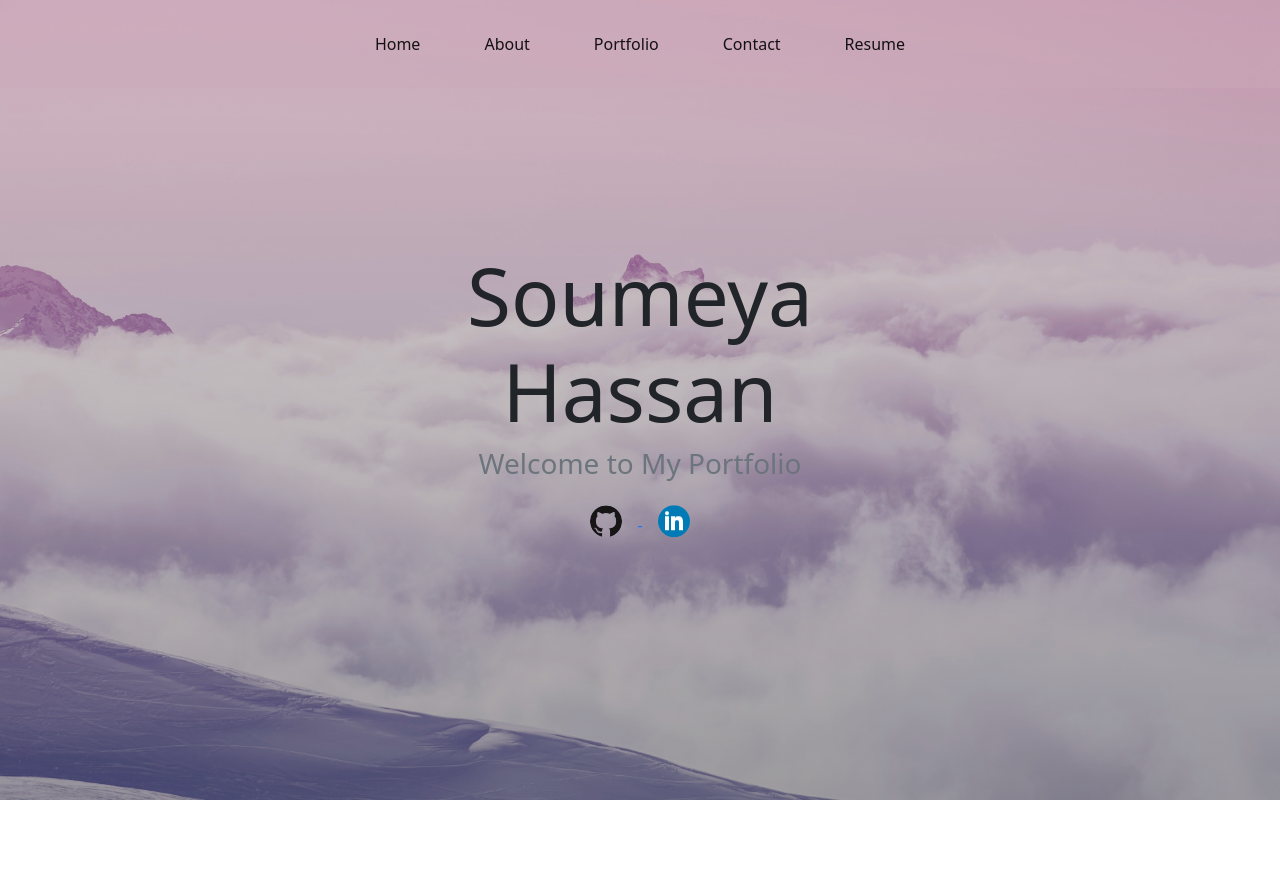
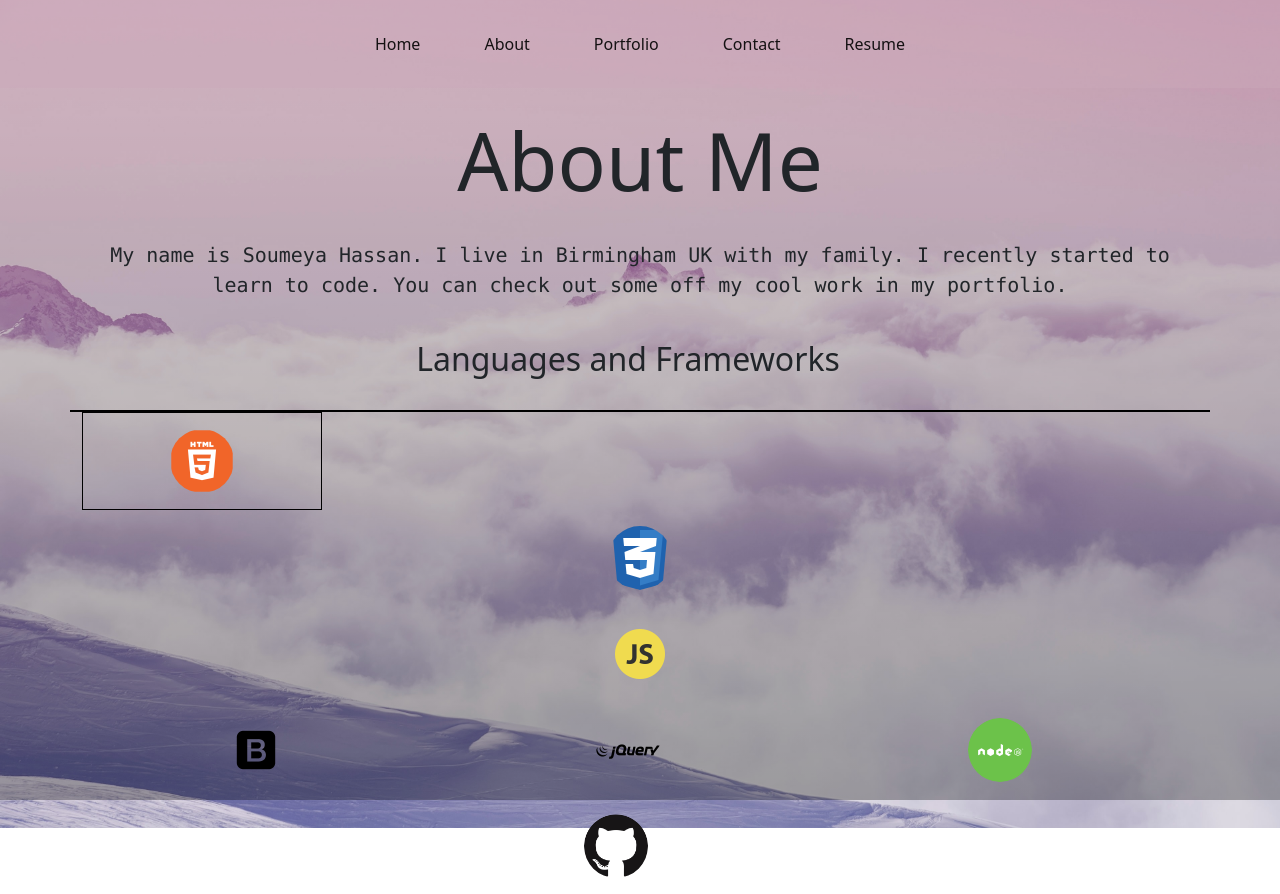
Before and after one commit to SoumeyaH/portfolio-2, a plain HTML site: page index.html in a window 1280 px wide. Before the commit the page ends 800 px from the top, so only its background shows below. Drawn offline with nearby package versions, Linux system fonts and the light colour scheme.

Commit message:
pausing for class

```diff
--- a/assets/css/style.css
+++ b/assets/css/style.css
@@ -32,10 +32,6 @@ a:hover {
 }
 
 /* About Me Page to do remove?*/
-.about-image {
-  border-radius: 60%;
-  width: 8rem;
-}
 
 .tech-logo-image {
   border-radius: 100%;
@@ -43,13 +39,17 @@ a:hover {
   margin: 1rem;
 }
 
+.tech-icons-container {
+  border: 1px solid black;
+}
 .tech-icon-container {
   border: 1px solid black;
+  max-width: 15rem;
 }
 
-.tech-icon-container:hover {
+/* .tech-icon-container:hover {
   opacity: 1;
-}
+} */
 
 /* Portfolio Section to do screenshot sizing */
 .portfolio-image-container {
--- a/assets/js/script.js
+++ b/assets/js/script.js
@@ -175,7 +175,7 @@ const renderAboutMeContent = () => {
             <div class="row my-4">
               <h2>Languages and Frameworks</h2>
             </div>
-            <div class="row">
+            <div class="row tech-icons-container">
               <div class="col-sm tech-icon-container">
                 <img
                   src="./assets/images/technologies/html5.png"
@@ -254,14 +254,17 @@ const renderLandingPage = () => {
       <h1 class="display-1">Soumeya Hassan</h1>
       <h3 class="text-muted">Welcome to My Portfolio</h3>
       <div>
-        <a href="https://github.com/SoumeyaH" target="_blank">
+        <span>
+          <a href="https://github.com/SoumeyaH" target="_blank">
           <img
             class="logo-image"
             src="./assets/images/social/github-icon.png"
             alt="github icon."
           />
-        </a>
-        <a
+          </a>
+        </span>
+        <span>
+          <a
           href="https://www.linkedin.com/in/soumeya-hassan"
           target="_blank"
         >
@@ -271,6 +274,7 @@ const renderLandingPage = () => {
             alt="linkedin icon."
           />
         </a>
+        </span>
       </div>
     </div>`;
 
--- a/index.html
+++ b/index.html
@@ -111,7 +111,90 @@
         </div>
       </nav>
     </header>
-    <main id="main-container"></main>
+    <main id="main-container">
+      <div class="container text-center" id="about-container">
+        <div class="row my-4">
+          <h1 class="display-1">About Me</h1>
+        </div>
+        <div class="row my-4">
+          <div class="col-sm">
+            <p class="font-monospace fs-5">
+              My name is Soumeya Hassan. I live in Birmingham UK with my family.
+              I recently started to learn to code. You can check out some off my
+              cool work in my portfolio.
+            </p>
+          </div>
+          <div class="row my-4">
+            <h2>Languages and Frameworks</h2>
+          </div>
+
+          <!-- fix -->
+          <div class="tech-icons-container"></div>
+          <div>
+            <div class="col-sm tech-icon-container">
+              <img
+                src="./assets/images/technologies/html5.png"
+                alt=""
+                class="tech-logo-image"
+                title="HTML 5"
+              />
+            </div>
+            <div class="col-sm">
+              <img
+                src="./assets/images/technologies/css3.png"
+                alt=""
+                class="tech-logo-image"
+                title="CSS3"
+              />
+            </div>
+            <div class="col-sm">
+              <img
+                src="./assets/images/technologies/javascript.png"
+                alt=""
+                class="tech-logo-image"
+                title="JavaScript"
+              />
+            </div>
+          </div>
+          <div class="row">
+            <div class="col-sm">
+              <img
+                src="./assets/images/technologies/bootstrap.png"
+                alt=""
+                class="tech-logo-image"
+                title="Bootstrap"
+              />
+            </div>
+            <div class="col-sm">
+              <img
+                src="./assets/images/technologies/jQuery.png"
+                alt=""
+                class="tech-logo-image"
+                title="jQuery"
+              />
+            </div>
+            <div class="col-sm">
+              <img
+                src="./assets/images/technologies/nodeJS.png"
+                alt=""
+                class="tech-logo-image"
+                title="Node.js"
+              />
+            </div>
+            <div class="row">
+              <div class="col-sm">
+                <img
+                  src="./assets/images/social/github-icon.png"
+                  alt=""
+                  class="tech-logo-image"
+                  title="GitHub"
+                />
+              </div>
+            </div>
+          </div>
+        </div>
+      </div>
+    </main>
 
     <!-- Linking Scripts -->
     <script
@@ -124,6 +207,6 @@
       integrity="sha512-894YE6QWD5I59HgZOGReFYm4dnWc1Qt5NtvYSaNcOP+u1T9qYdvdihz0PPSiiqn/+/3e7Jo4EaG7TubfWGUrMQ=="
       crossorigin="anonymous"
     ></script>
-    <script src="./assets/js/script.js"></script>
+    <!-- <script src="./assets/js/script.js"></script> -->
   </body>
 </html>
```
